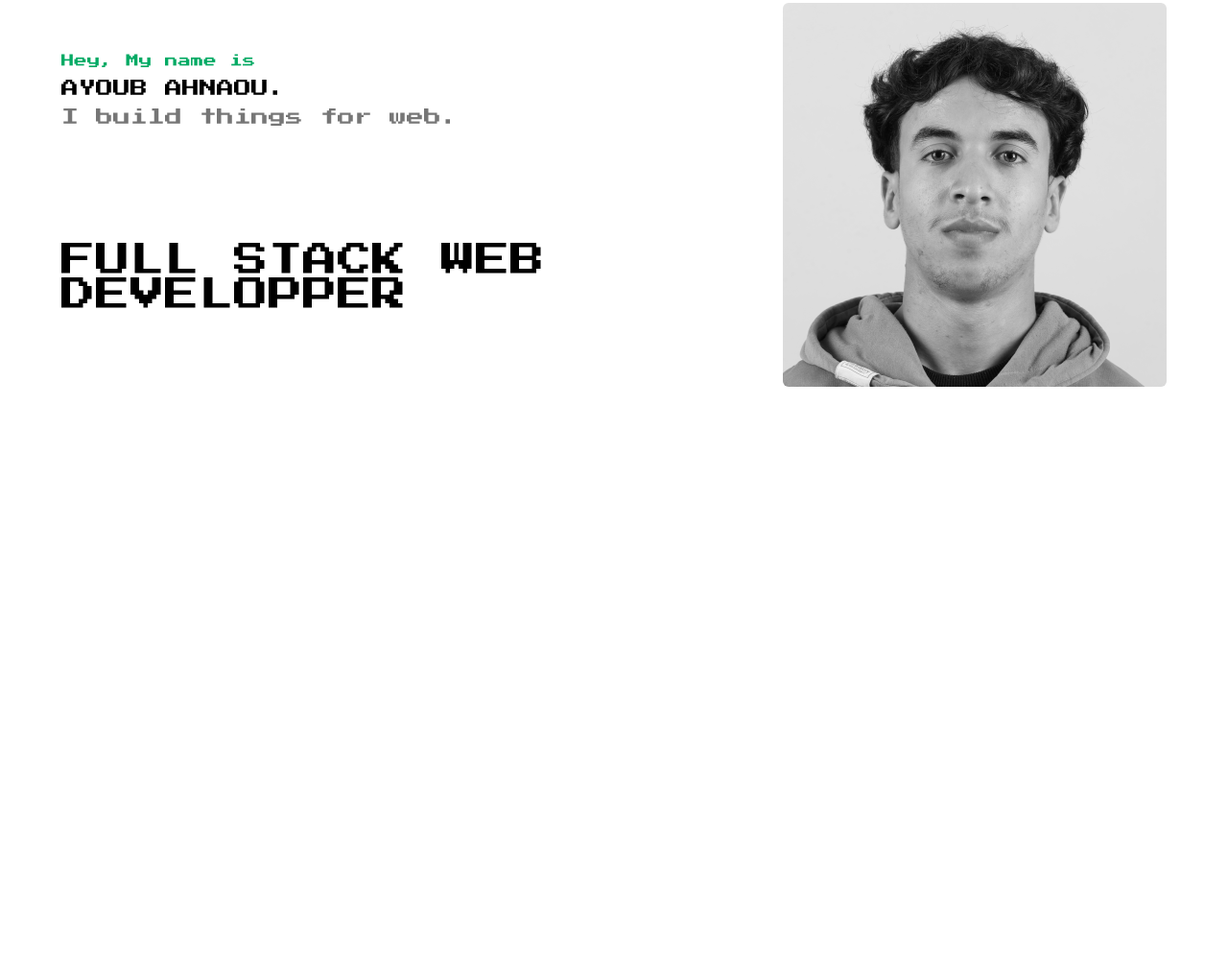
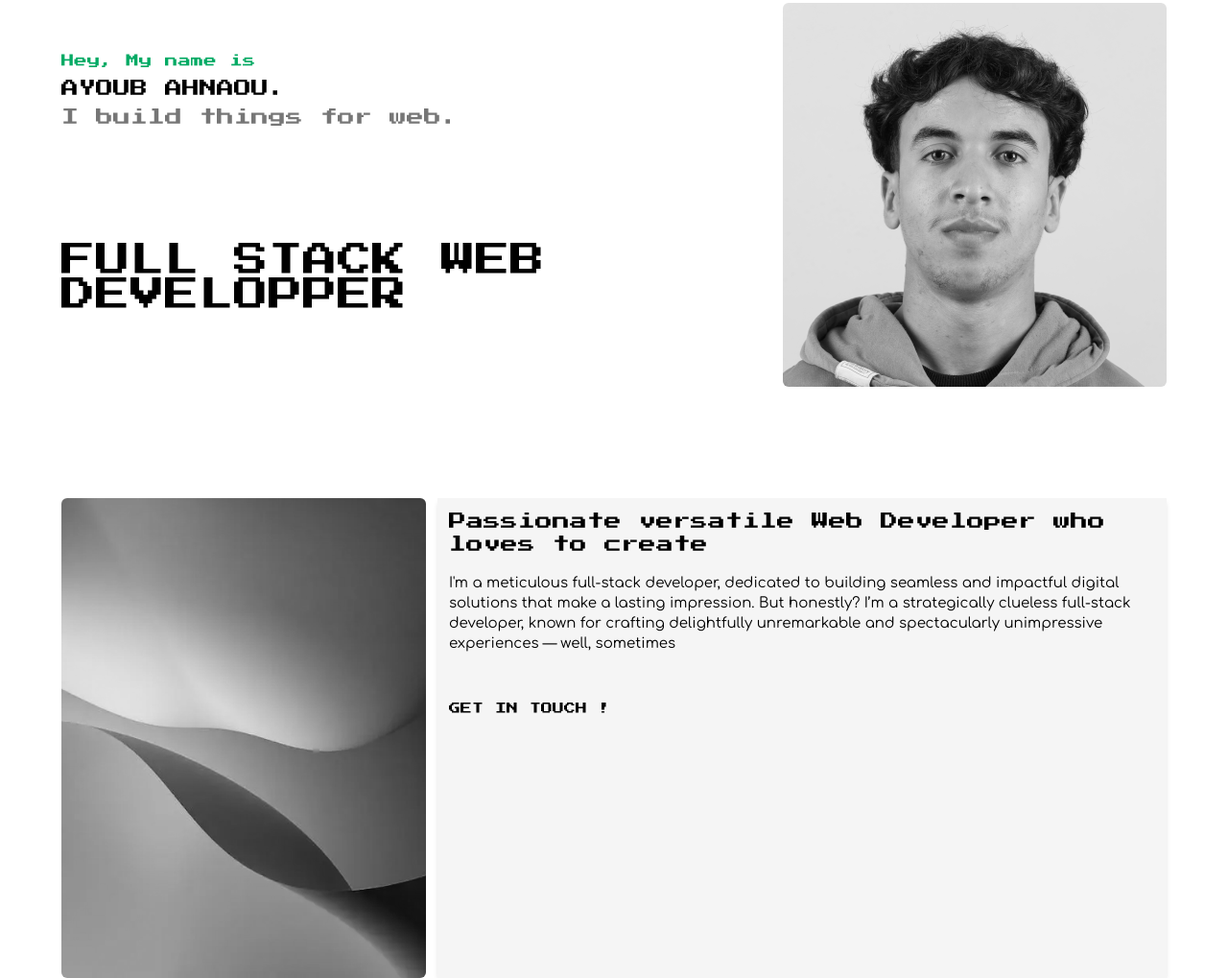
Before and after one commit to ayoub-ahnaou/Portfolio-v1.0, a website: page src/index.html in a window 1280 px wide. Shown: the part 91-1110 px from the top of the page at 96% size. Before the commit the page ends 800 px from the top, so only its background shows below. Drawn offline with nearby package versions, Linux system fonts and the light colour scheme; files that its build step writes are made by us from their sources.

Commit message:
Create a small section about 'about me' in the page Home

```diff
--- a/src/index.html
+++ b/src/index.html
@@ -107,5 +107,39 @@
       </div>
     </header>
 
+    <section id="about-section" class="h-10"></section>
+
+    <!-- hero section for motivating puprose -->
+    <section class="center h-[500px] max-md:h-auto mt-12">
+      <div class="container h-full flex gap-4 max-md:flex-col">
+        <div class="w-1/3 max-md:w-full">
+          <img
+            src="assets/images/EZI0349.webp"
+            class="img-effect h-full max-md:w-full"
+            alt=""
+          />
+        </div>
+        <div
+          class="w-2/3 max-md:w-full bg-lightBg p-4 shadow-md flex flex-col gap-16"
+        >
+          <div class="flex flex-col gap-6">
+            <p class="text-primaryTextColor text-2xl">
+              Passionate versatile Web Developer who loves to create
+            </p>
+            <p class="font-[Comfortaa] text-xl">
+              I'm a meticulous full-stack developer, dedicated to building
+              seamless and impactful digital solutions that make a lasting
+              impression. But honestly? I’m a strategically clueless full-stack
+              developer, known for crafting delightfully unremarkable and
+              spectacularly unimpressive experiences — well, sometimes
+            </p>
+          </div>
+          <div class="">
+            <button class="primary-btn-large">GET IN TOUCH !</button>
+          </div>
+        </div>
+      </div>
+    </section>
+
   </body>
 </html>
```
